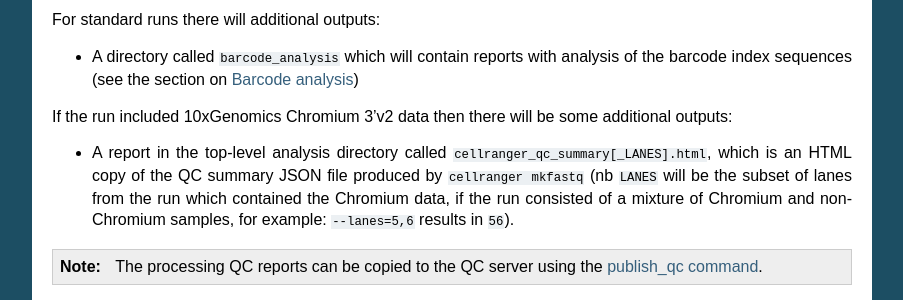
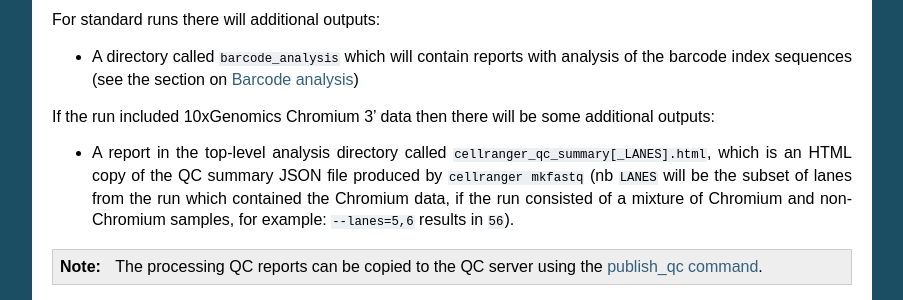
Before and after one commit to fls-bioinformatics-core/auto_process_ngs, a Sphinx documentation site: the page built from docs/source/using/make_fastqs.rst, in a window 1280 px wide and 900 px high, scrolled down 7154 px. Shown: the part 152-452 px from the top of the window, without its empty margins (198-1101 px from the left). Built offline with Sphinx 7.4.7, drawn with Linux system fonts in a browser that asks for light colours.

```diff
--- a/docs/source/using/make_fastqs.rst
+++ b/docs/source/using/make_fastqs.rst
@@ -536,7 +536,7 @@ For standard runs there will additional outputs:
   reports with analysis of the barcode index sequences (see the
   section on :doc:`Barcode analysis <../output/barcode_analysis>`)
 
-If the run included 10xGenomics Chromium 3'v2 data then there will
+If the run included 10xGenomics Chromium 3' data then there will
 be some additional outputs:
 
 * A report in the top-level analysis directory called
--- a/docs/source/using/projects_info.rst
+++ b/docs/source/using/projects_info.rst
@@ -81,6 +81,7 @@ doesn't have single cell data:
 ===================================== ==============================
 Single cell platform                  Library types
 ===================================== ==============================
+``10xGenomics Chromium 3'``           ``scRNA-seq``, ``snRNA-seq``
 ``10xGenomics Chromium 3'v3``         ``scRNA-seq``, ``snRNA-seq``
 ``10xGenomics Chromium 3'v2``         ``scRNA-seq``, ``snRNA-seq``
 ``10xGenomics Single Cell ATAC``      ``scATAC-seq``, ``snATAC-seq``
```
